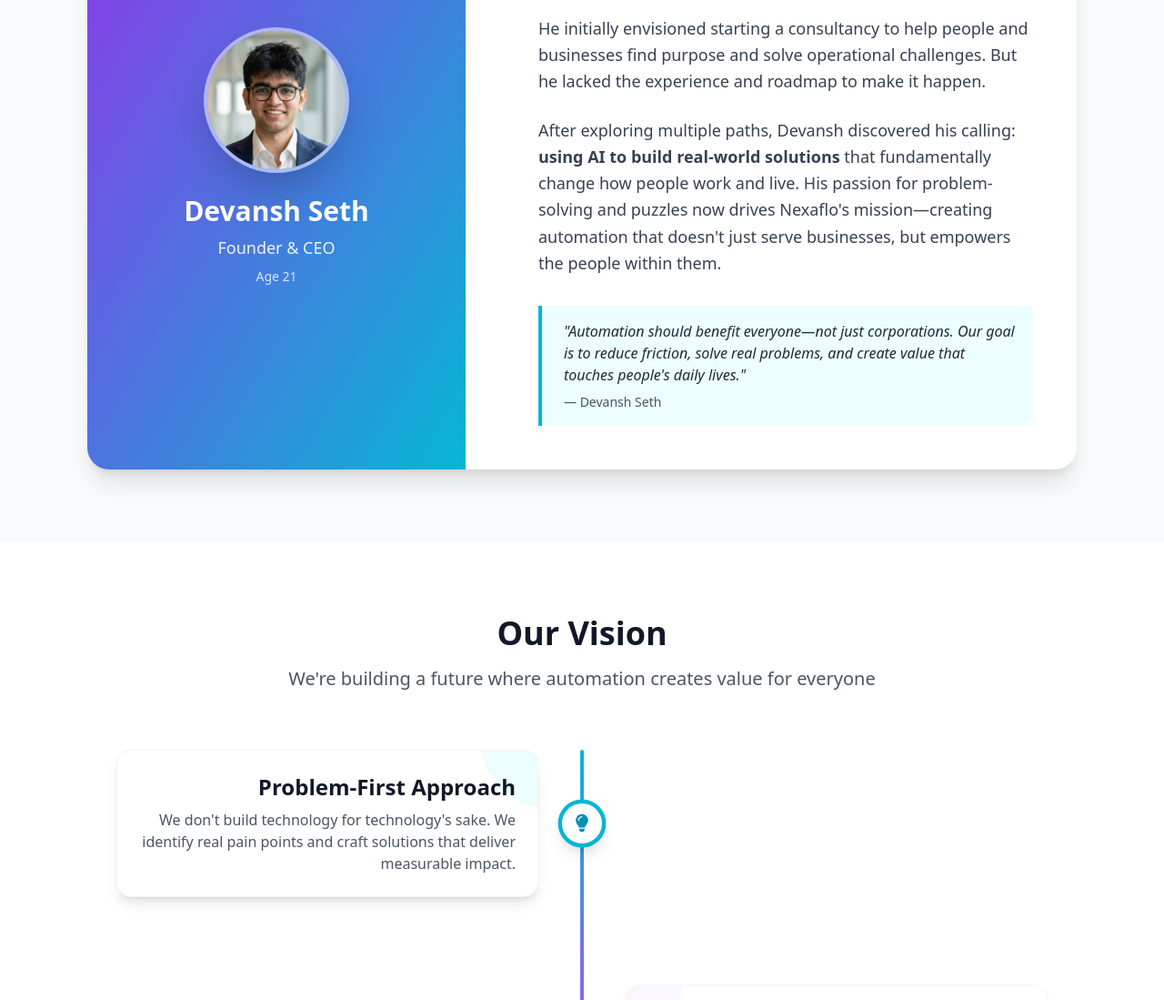
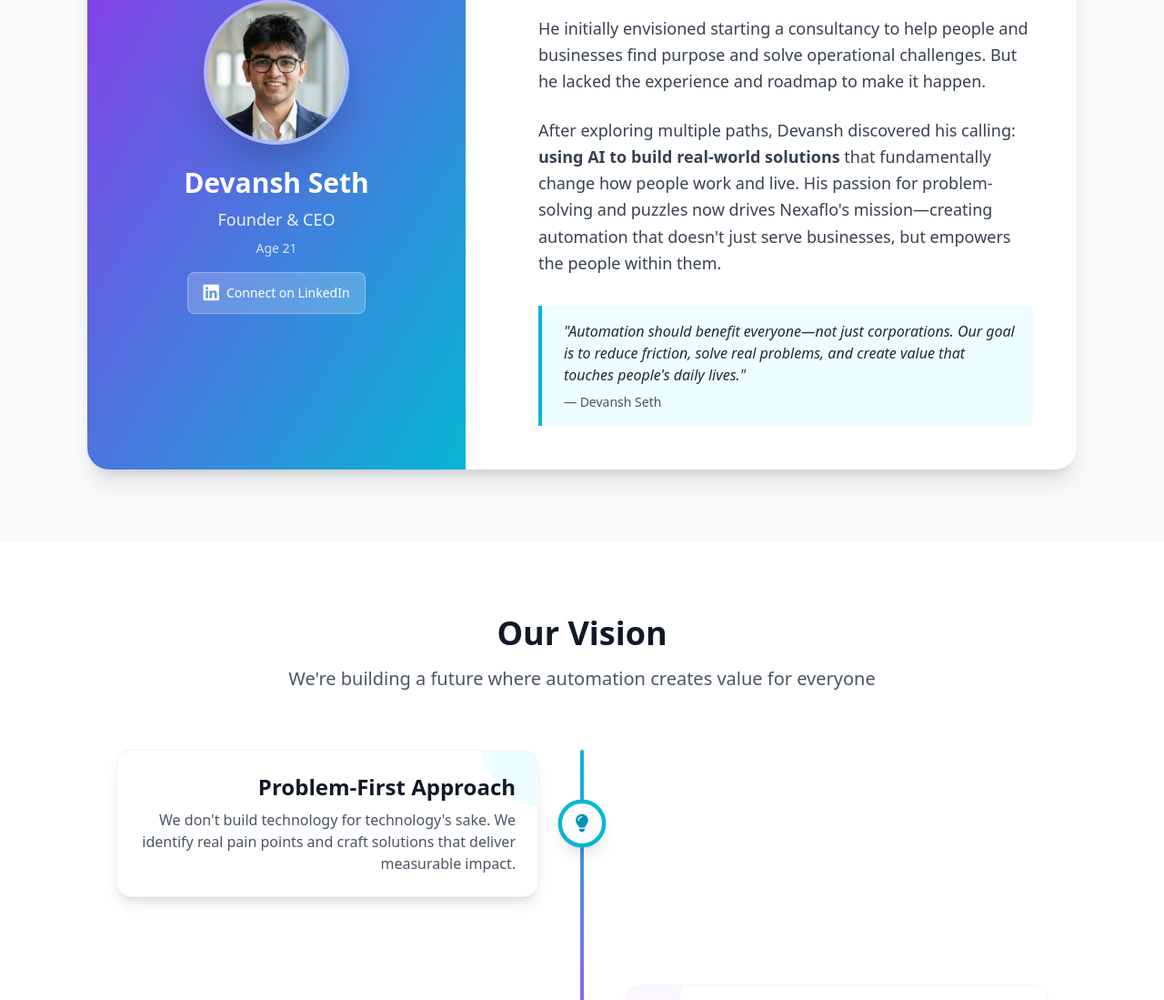
Before and after one commit to nexafloautomations/nexaflo_website, a website built with Vite: page about.html in a window 1280 px wide. Shown: the part 1515-2614 px from the top of the page at 91% size. Built offline with nearby package versions, Linux system fonts and the light colour scheme.

Commit message:
fix: restore LinkedIn connect button and keep local founder image on About page

```diff
--- a/about.html
+++ b/about.html
@@ -180,6 +180,14 @@
                             <h3 class="text-3xl font-bold text-white mb-2">Devansh Seth</h3>
                             <p class="text-white/90 text-lg">Founder & CEO</p>
                             <p class="text-white/80 text-sm mt-2">Age 21</p>
+
+                            <!-- LinkedIn Link -->
+                            <a href="https://www.linkedin.com/in/devansh-seth-65776b306/" target="_blank"
+                                rel="noopener noreferrer"
+                                class="inline-flex items-center gap-2 mt-4 px-4 py-2 bg-white/20 backdrop-blur-sm rounded-lg hover:bg-white/30 transition-all duration-300 border border-white/30 hover:border-white/50">
+                                <i class="fab fa-linkedin text-white text-xl"></i>
+                                <span class="text-white text-sm font-medium">Connect on LinkedIn</span>
+                            </a>
                         </div>
                     </div>
 
```
